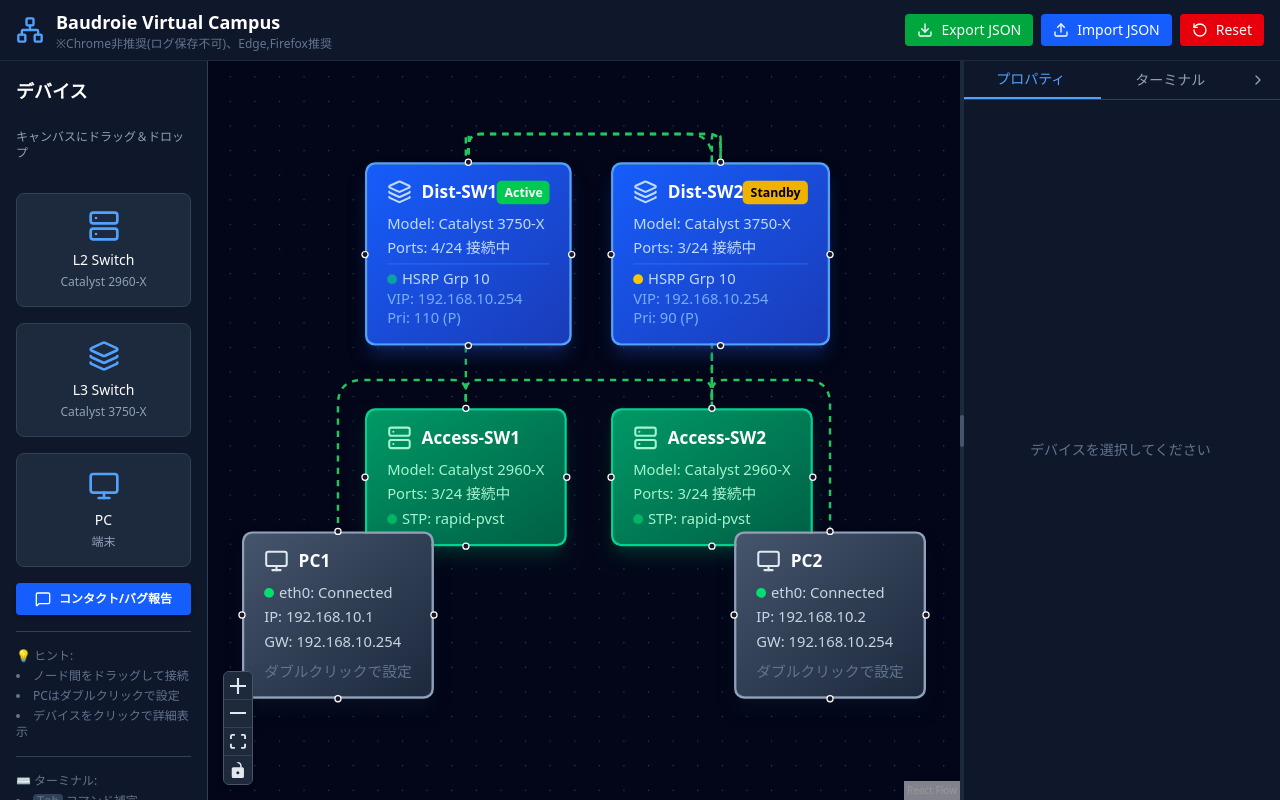
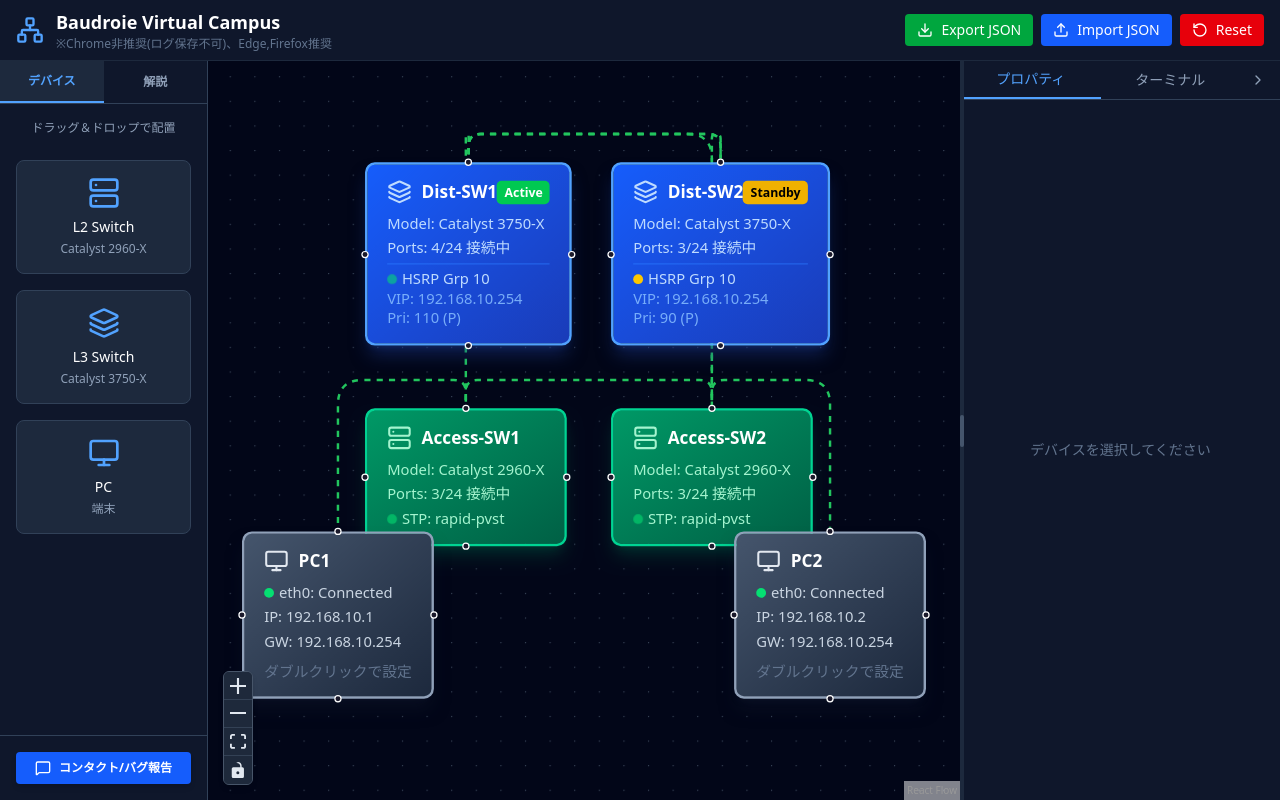
Before and after one commit to kohmori7654/network-training-app, a Next.js app: page / in a window 1280 px wide. Built offline with nearby package versions, Linux system fonts and the light colour scheme.

Commit message:
Update application

```diff
--- a/src/features/canvas/DevicePalette.tsx
+++ b/src/features/canvas/DevicePalette.tsx
@@ -30,11 +30,37 @@
 }
 
 export default function DevicePalette() {
+    const [activeTab, setActiveTab] = React.useState<'devices' | 'hints'>('devices');
+
     return (
-        <div className="w-52 bg-slate-900 border-r border-slate-700 p-4 flex flex-col gap-4">
-            <h2 className="text-lg font-bold text-white mb-2">デバイス</h2>
-            <p className="text-xs text-slate-400 mb-4">
-                キャンバスにドラッグ＆ドロップ
+        <div className="w-52 bg-slate-900 border-r border-slate-700 flex flex-col">
+            {/* タブヘッダー */}
+            <div className="flex border-b border-slate-700">
+                <button
+                    onClick={() => setActiveTab('devices')}
+                    className={`flex-1 py-3 text-xs font-bold text-center transition-colors ${activeTab === 'devices'
+                        ? 'text-blue-400 border-b-2 border-blue-400 bg-slate-800'
+                        : 'text-slate-400 hover:text-white hover:bg-slate-800'
+                        }`}
+                >
+                    デバイス
+                </button>
+                <button
+                    onClick={() => setActiveTab('hints')}
+                    className={`flex-1 py-3 text-xs font-bold text-center transition-colors ${activeTab === 'hints'
+                        ? 'text-blue-400 border-b-2 border-blue-400 bg-slate-800'
+                        : 'text-slate-400 hover:text-white hover:bg-slate-800'
+                        }`}
+                >
+                    解説
+                </button>
+            </div>
+
+            <div className="flex-1 p-4 overflow-y-auto">
+                {activeTab === 'devices' ? (
+                    <div className="flex flex-col gap-4">
+                        <p className="text-xs text-slate-400 mb-2 text-center">
+                            ドラッグ＆ドロップで配置
                         </p>
 
                         <DevicePaletteItem
@@ -57,34 +83,55 @@
                             icon={<Monitor size={32} />}
                             description="端末"
                         />
+                    </div>
+                ) : (
+                    <div className="flex flex-col gap-6 text-slate-300">
+                        <div>
+                            <h3 className="text-sm font-bold text-white mb-2 flex items-center gap-2">
+                                💡 操作解説
+                            </h3>
+                            <ul className="text-xs space-y-2 list-disc list-inside text-slate-400">
+                                <li>ノード間をドラッグして接続</li>
+                                <li>PCはダブルクリックで設定</li>
+                                <li>デバイスをクリックで詳細表示</li>
+                                <li>Export JSONでやりかけの内容を保存できます(Chrome非対応)</li>
+                                <li>Import JSONで保存した内容を開くことができます</li>
+                            </ul>
+                        </div>
 
-            <div className="mt-auto">
+                        <div>
+                            <h3 className="text-sm font-bold text-white mb-2 flex items-center gap-2">
+                                ⌨️ ターミナル操作
+                            </h3>
+                            <ul className="text-xs space-y-2 text-slate-400">
+                                <li className="flex items-center gap-2">
+                                    <kbd className="bg-slate-700 px-1.5 py-0.5 rounded text-white font-mono">Tab</kbd>
+                                    <span>コマンド補完</span>
+                                </li>
+                                <li className="flex items-center gap-2">
+                                    <kbd className="bg-slate-700 px-1.5 py-0.5 rounded text-white font-mono">?</kbd>
+                                    <span>ヘルプ表示</span>
+                                </li>
+                                <li className="flex items-center gap-2">
+                                    <kbd className="bg-slate-700 px-1.5 py-0.5 rounded text-white font-mono">↑↓</kbd>
+                                    <span>コマンド履歴</span>
+                                </li>
+                            </ul>
+                        </div>
+                    </div>
+                )}
+            </div>
+
+            <div className="p-4 border-t border-slate-700 mt-auto">
                 <a
                     href="https://docs.google.com/forms/d/e/1FAIpQLScT4ACzc0oRbFXxloKq49WZVOA5TEFi5a_uSQ9i4zlaqCDk4w/viewform?usp=header"
                     target="_blank"
                     rel="noopener noreferrer"
-                    className="flex items-center justify-center gap-2 w-full p-2 mb-4 bg-blue-600 hover:bg-blue-700 text-white text-xs font-bold rounded transition-colors shadow-md"
+                    className="flex items-center justify-center gap-2 w-full p-2 bg-blue-600 hover:bg-blue-700 text-white text-xs font-bold rounded transition-colors shadow-md"
                 >
                     <MessageSquare size={16} />
                     <span>コンタクト/バグ報告</span>
                 </a>
-
-                <div className="text-xs text-slate-500 border-t border-slate-700 pt-4">
-                    <p className="mb-1">💡 ヒント:</p>
-                    <ul className="list-disc list-inside space-y-1">
-                        <li>ノード間をドラッグして接続</li>
-                        <li>PCはダブルクリックで設定</li>
-                        <li>デバイスをクリックで詳細表示</li>
-                    </ul>
-                </div>
-                <div className="text-xs text-slate-500 border-t border-slate-700 pt-4 mt-4">
-                    <p className="mb-1">⌨️ ターミナル:</p>
-                    <ul className="list-disc list-inside space-y-1">
-                        <li><kbd className="bg-slate-700 px-1 rounded">Tab</kbd> コマンド補完</li>
-                        <li><kbd className="bg-slate-700 px-1 rounded">?</kbd> ヘルプ表示</li>
-                        <li><kbd className="bg-slate-700 px-1 rounded">↑↓</kbd> コマンド履歴</li>
-                    </ul>
-                </div>
             </div>
         </div>
     );
```
Lines whose indentation alone changed are shown as unchanged.
